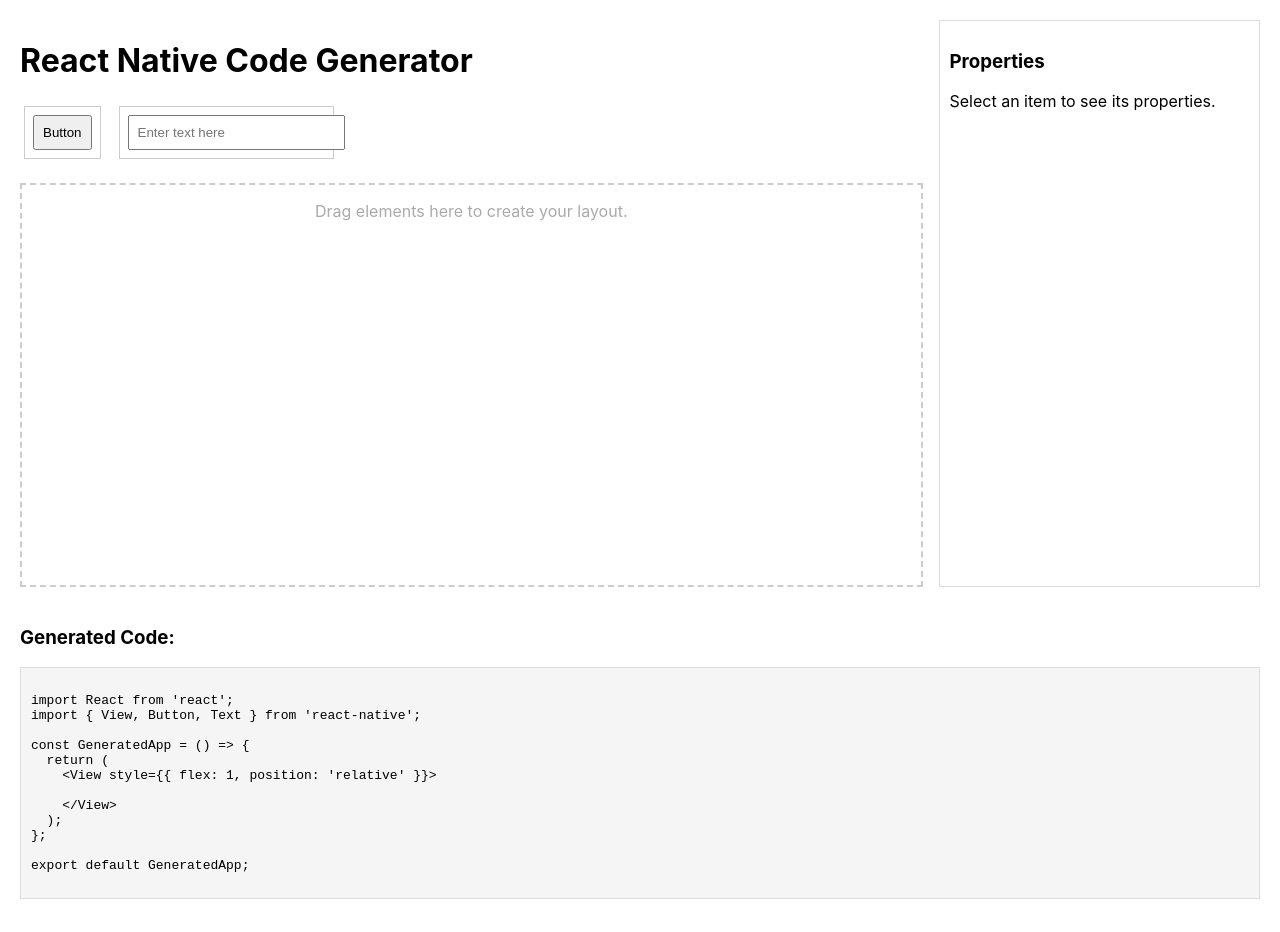
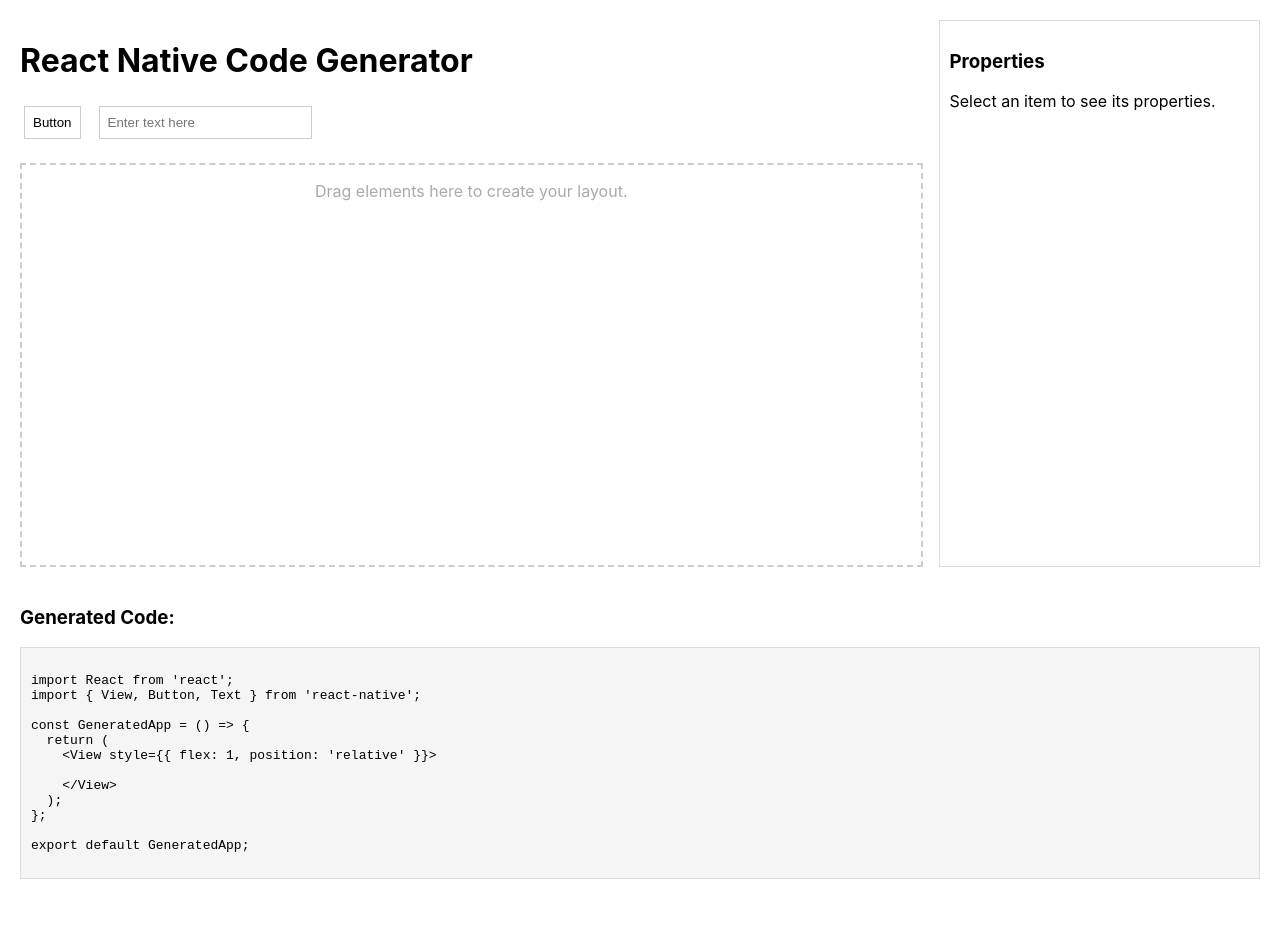
Before and after one commit to oneananda/react-native-code-generator, a React (Create React App) app: page / in a window 1280 px wide. Built offline with nearby package versions, Linux system fonts and the light colour scheme.

Commit message:
Removing border

```diff
--- a/src/components/DraggableElement.js
+++ b/src/components/DraggableElement.js
@@ -10,9 +10,29 @@
   const renderElement = () => {
     switch (name) {
       case 'Button':
-        return <button style={{ padding: '8px' }}>Button</button>;
+        return (
+          <button
+            style={{
+              padding: '8px',
+              border: '1px solid #ccc', // Add border here for the button
+              backgroundColor: 'white',
+            }}
+          >
+            Button
+          </button>
+        );
       case 'Text Box':
-        return <input type="text" style={{ padding: '8px', width: '100%' }} placeholder="Enter text here" />;
+        return (
+          <input
+            type="text"
+            style={{
+              padding: '8px',
+              width: '100%',
+              border: '1px solid #ccc', // Add border here for the input
+            }}
+            placeholder="Enter text here"
+          />
+        );
       default:
         return <div>{name}</div>;
     }
@@ -22,11 +42,10 @@
     <div
       ref={dragRef}
       style={{
-        padding: '8px',
-        border: '1px solid #ccc',
         margin: '4px',
+        cursor: 'move',
         backgroundColor: 'white',
-        cursor: 'move',
+        display: 'inline-block', // Prevent the parent div from expanding
       }}
     >
       {renderElement()}
--- a/src/components/DropZone.js
+++ b/src/components/DropZone.js
@@ -11,28 +11,55 @@
   const renderContent = () => {
     switch (item.name) {
       case 'Button':
-        return <button style={{ padding: '8px', cursor: 'pointer', border: 'none' }}>Button</button>;
+        return (
+          <button
+            style={{
+              padding: '8px',
+              cursor: 'pointer',
+              border: '1px solid #ccc', // Specific border for the button
+              backgroundColor: 'white',
+            }}
+          >
+            Button
+          </button>
+        );
       case 'Text Box':
-        return <input type="text" style={{ width: '100%', padding: '8px', border: 'none' }} placeholder="Enter text here" />;
+        return (
+          <input
+            type="text"
+            style={{
+              width: '100%',
+              padding: '8px',
+              border: '1px solid #ccc', // Specific border for the text box
+            }}
+            placeholder="Enter text here"
+          />
+        );
       default:
-        return <div style={{ border: 'none' }}>{item.name}</div>;
+        return (
+          <div
+            style={{
+              border: '1px solid #ccc', // Default border for custom elements
+              padding: '8px',
+              backgroundColor: 'white',
+            }}
+          >
+            {item.name}
+          </div>
+        );
     }
   };
 
   return (
     <div
       ref={dragRef}
-      onClick={() => onSelectItem(item.id)} // Select the item on click
+      onClick={() => onSelectItem(item.id)} // Handle item selection
       style={{
         position: 'absolute',
         top: item.top,
         left: item.left,
-        padding: '8px',
-        border: '1px solid #ddd',
-        backgroundColor: item.style?.backgroundColor || 'white',
-        color: item.style?.color || 'black',
         cursor: 'pointer',
-        ...item.style,
+        ...item.style, // Custom styles from the item object
       }}
     >
       {renderContent()}
@@ -70,7 +97,7 @@
       style={{
         width: '100%',
         height: '400px',
-        border: '2px dashed #ccc',
+        border: '2px dashed #ccc', // Canvas border
         marginTop: '20px',
         position: 'relative',
         backgroundColor: 'white',
```
